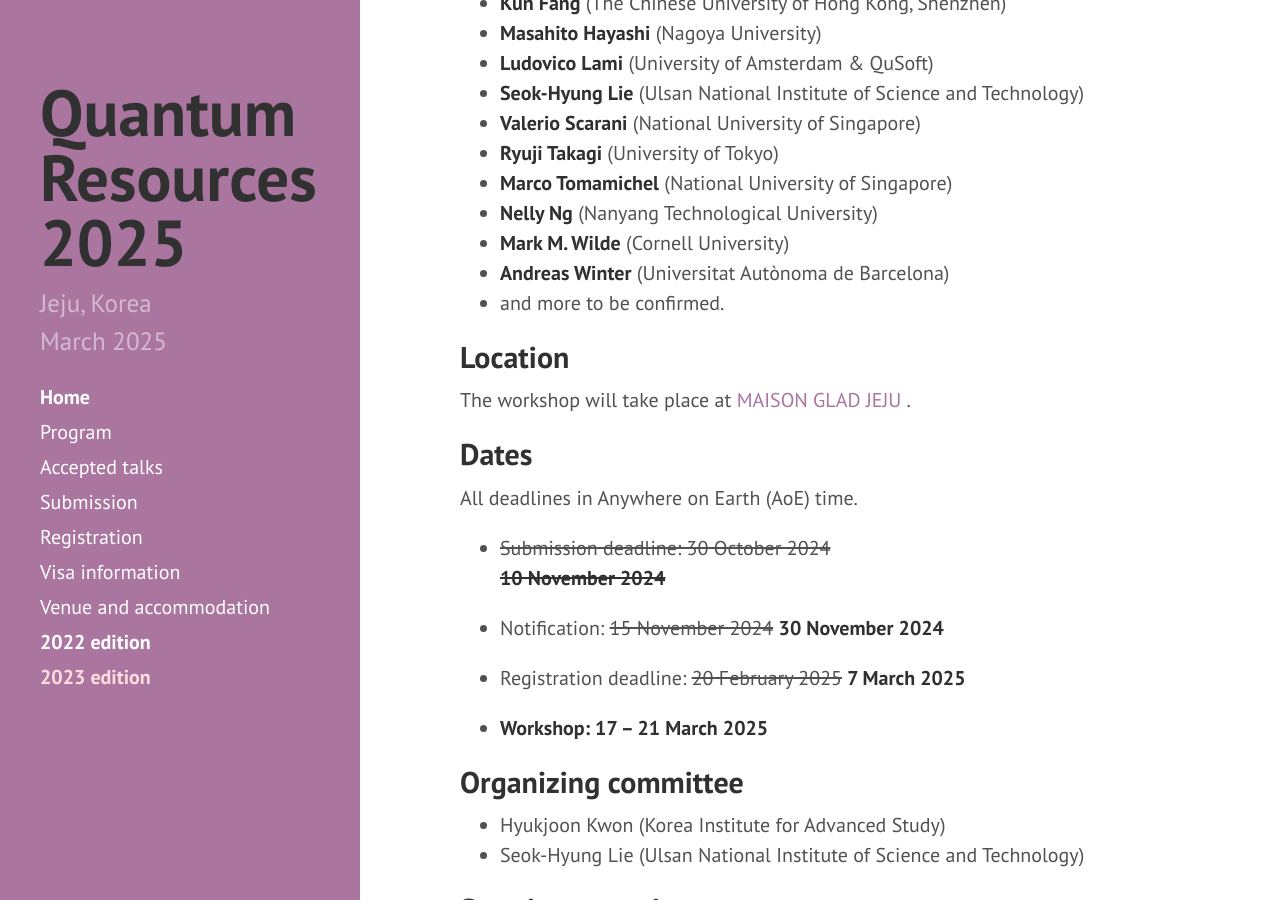
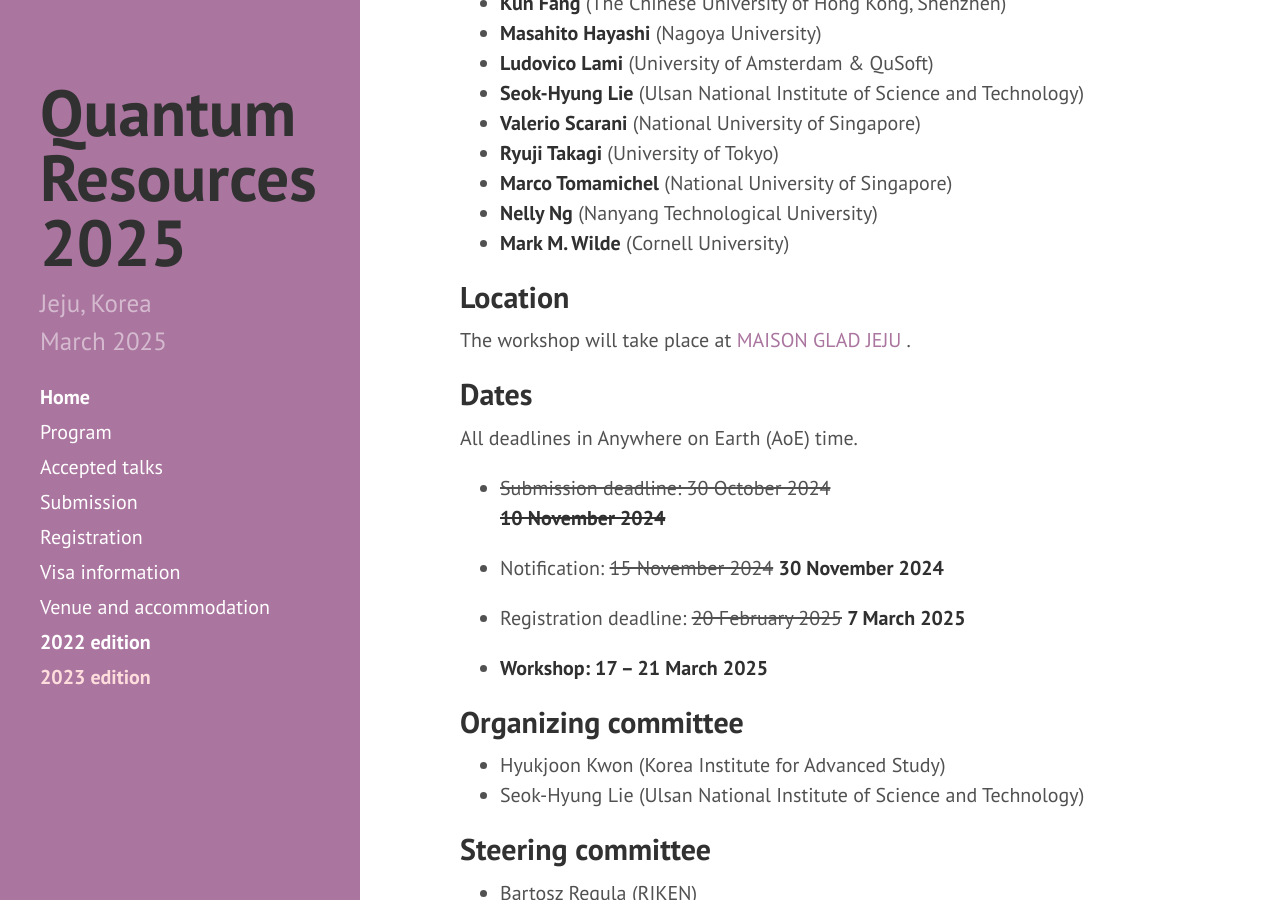
Before and after one commit to yeon-lee/yeon-lee.github.io, a Jekyll site: the page built from index.md, in a window 1280 px wide and 900 px high, scrolled down 1203 px. Built offline with Jekyll 4.4.1, drawn with Linux system fonts in a browser that asks for light colours; nearby versions of some CDN libraries.

Commit message:
Update index.md

```diff
--- a/index.md
+++ b/index.md
@@ -27,8 +27,7 @@ This is a successor of the previous events, Quantum Resources, which took place
 * **Marco Tomamichel** (National University of Singapore)
 * **Nelly Ng** (Nanyang Technological University)
 * **Mark M. Wilde** (Cornell University)
-* **Andreas Winter** (Universitat Autònoma de Barcelona)
-* and more to be confirmed.
+<!-- * **Andreas Winter** (Universitat Autònoma de Barcelona) -->
 
 ## Location
 
```
